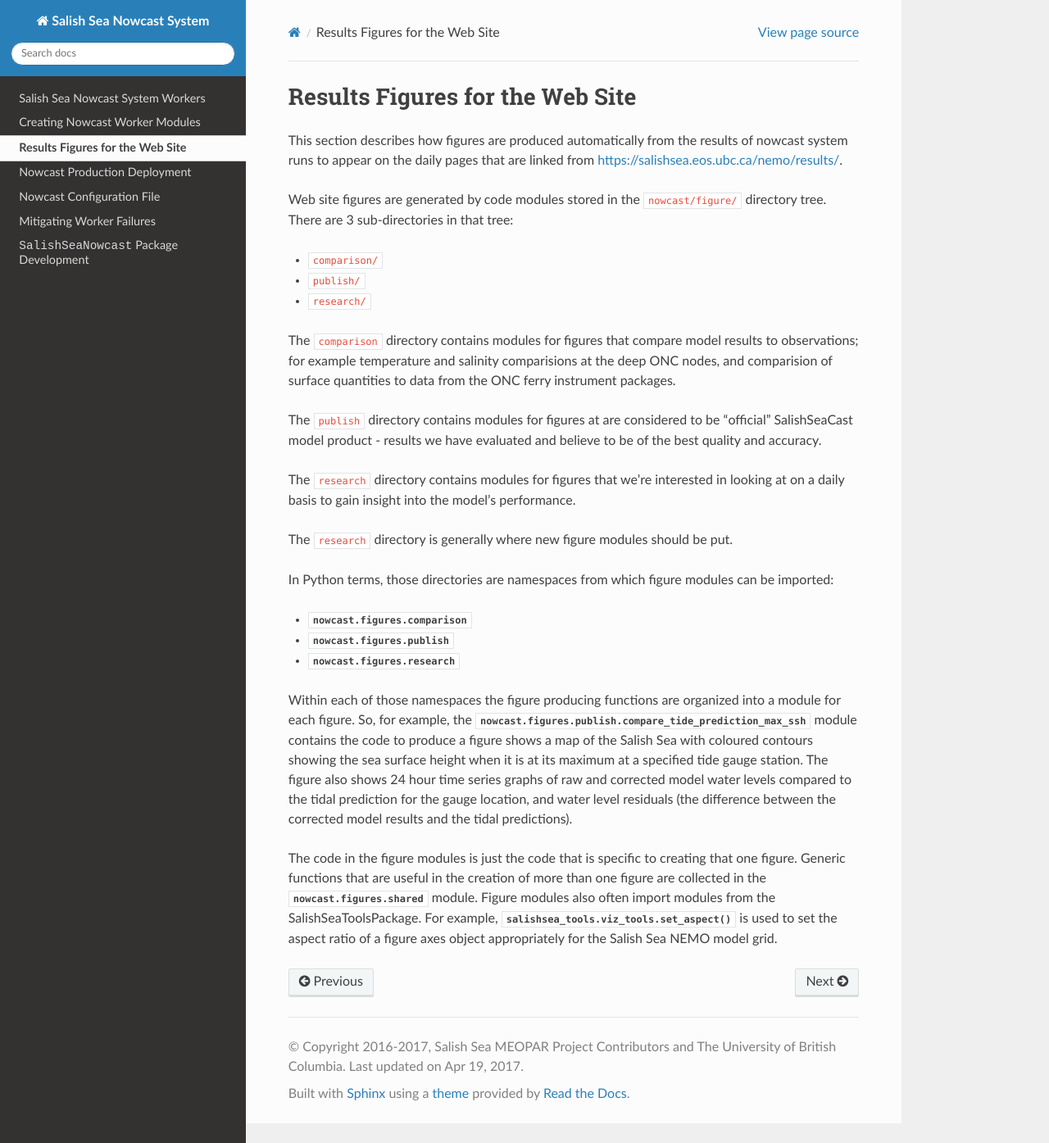
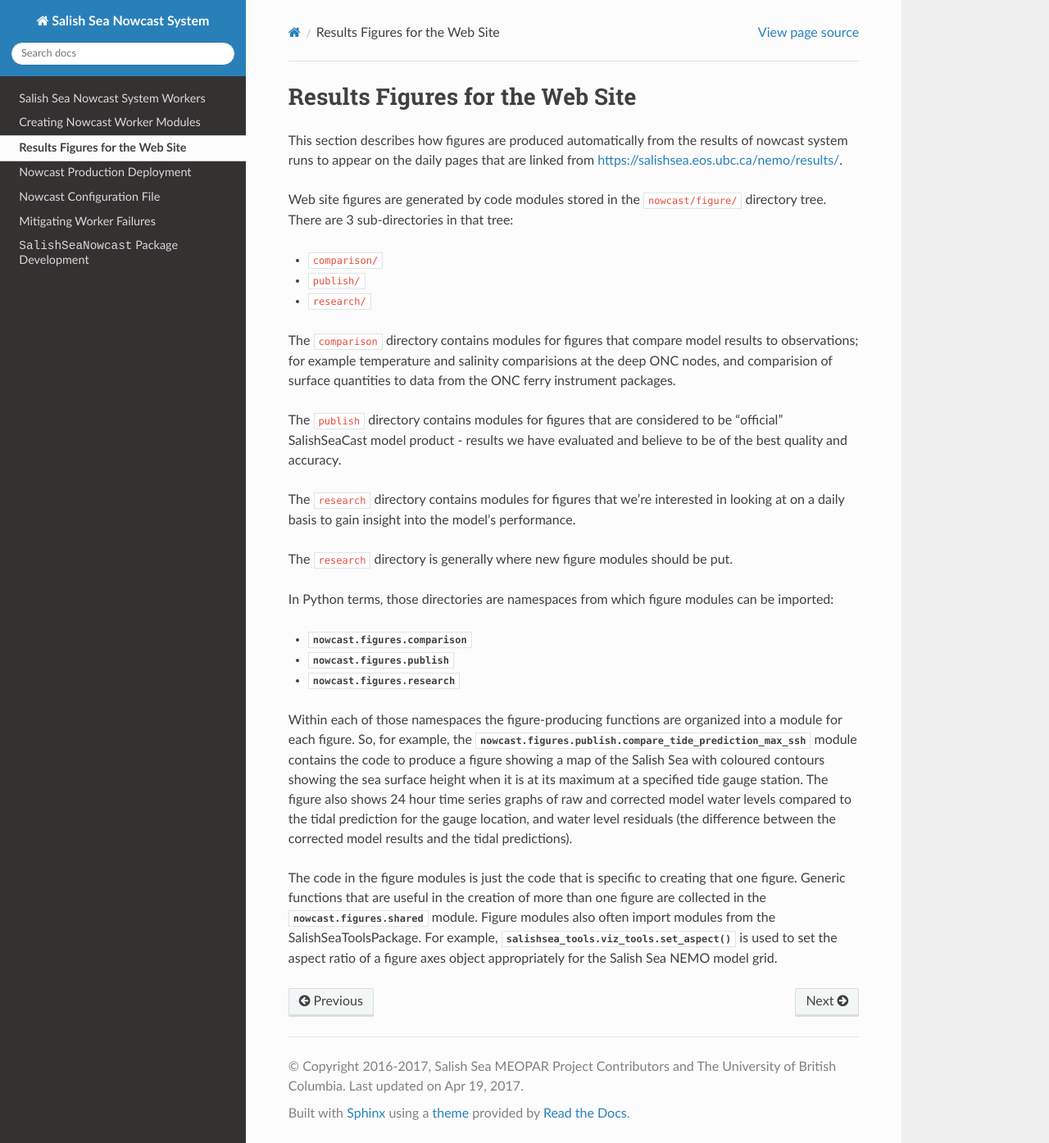
Before and after one commit to SalishSeaCast/SalishSeaNowcast, a Sphinx documentation site: the page built from docs/figures/index.rst, in a window 1280 px wide and 1395 px high. Shown: the whole window at 82% size. Built offline with Sphinx 7.4.7 and the Read the Docs theme 2.0.0, drawn with Linux system fonts in a browser that asks for light colours; the version number could not be read and is left out.

Commit message:
Typos and English

```diff
--- a/docs/figures/index.rst
+++ b/docs/figures/index.rst
@@ -30,7 +30,7 @@ The :file:`comparison` directory contains modules for figures that compare model
 for example temperature and salinity comparisions at the deep ONC nodes,
 and comparision of surface quantities to data from the ONC ferry instrument packages.
 
-The :file:`publish` directory contains modules for figures at are considered to be "official" SalishSeaCast model product - results we have evaluated and believe to be of the best quality and accuracy.
+The :file:`publish` directory contains modules for figures that are considered to be "official" SalishSeaCast model product - results we have evaluated and believe to be of the best quality and accuracy.
 
 The :file:`research` directory contains modules for figures that we're interested in looking at on a daily basis to gain insight into the model's performance.
 
@@ -43,10 +43,10 @@ those directories are namespaces from which figure modules can be imported:
 * :py:obj:`nowcast.figures.publish`
 * :py:obj:`nowcast.figures.research`
 
-Within each of those namespaces the figure producing functions are organized into a module for each figure.
+Within each of those namespaces the figure-producing functions are organized into a module for each figure.
 So,
 for example,
-the :py:mod:`nowcast.figures.publish.compare_tide_prediction_max_ssh` module contains the code to produce a figure shows a map of the Salish Sea with coloured contours
+the :py:mod:`nowcast.figures.publish.compare_tide_prediction_max_ssh` module contains the code to produce a figure showing a map of the Salish Sea with coloured contours
 showing the sea surface height when it is at its maximum at a specified tide
 gauge station.
 The figure also shows 24 hour time series graphs of raw and corrected model water levels compared to the tidal prediction for the gauge location,
```
